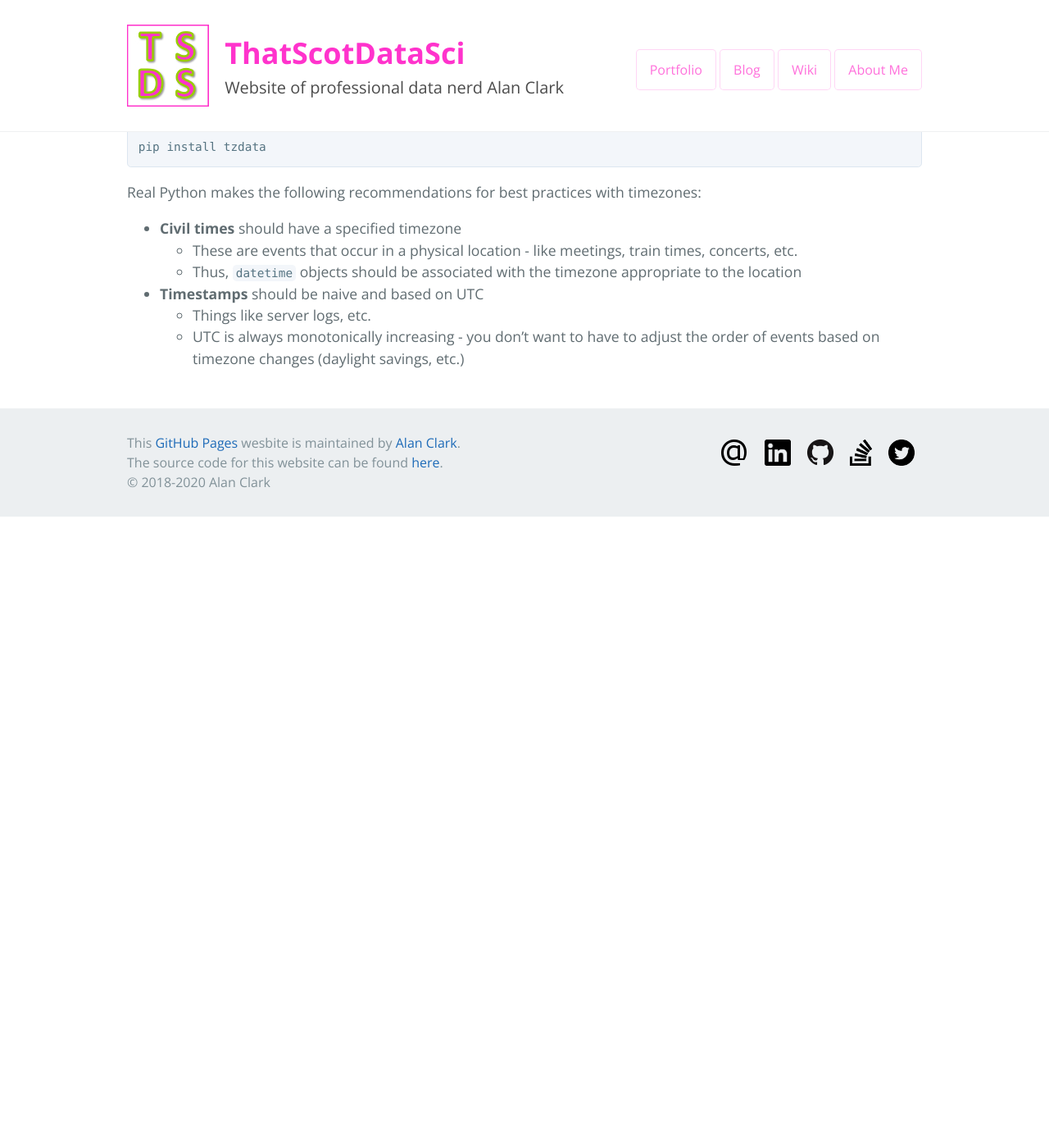
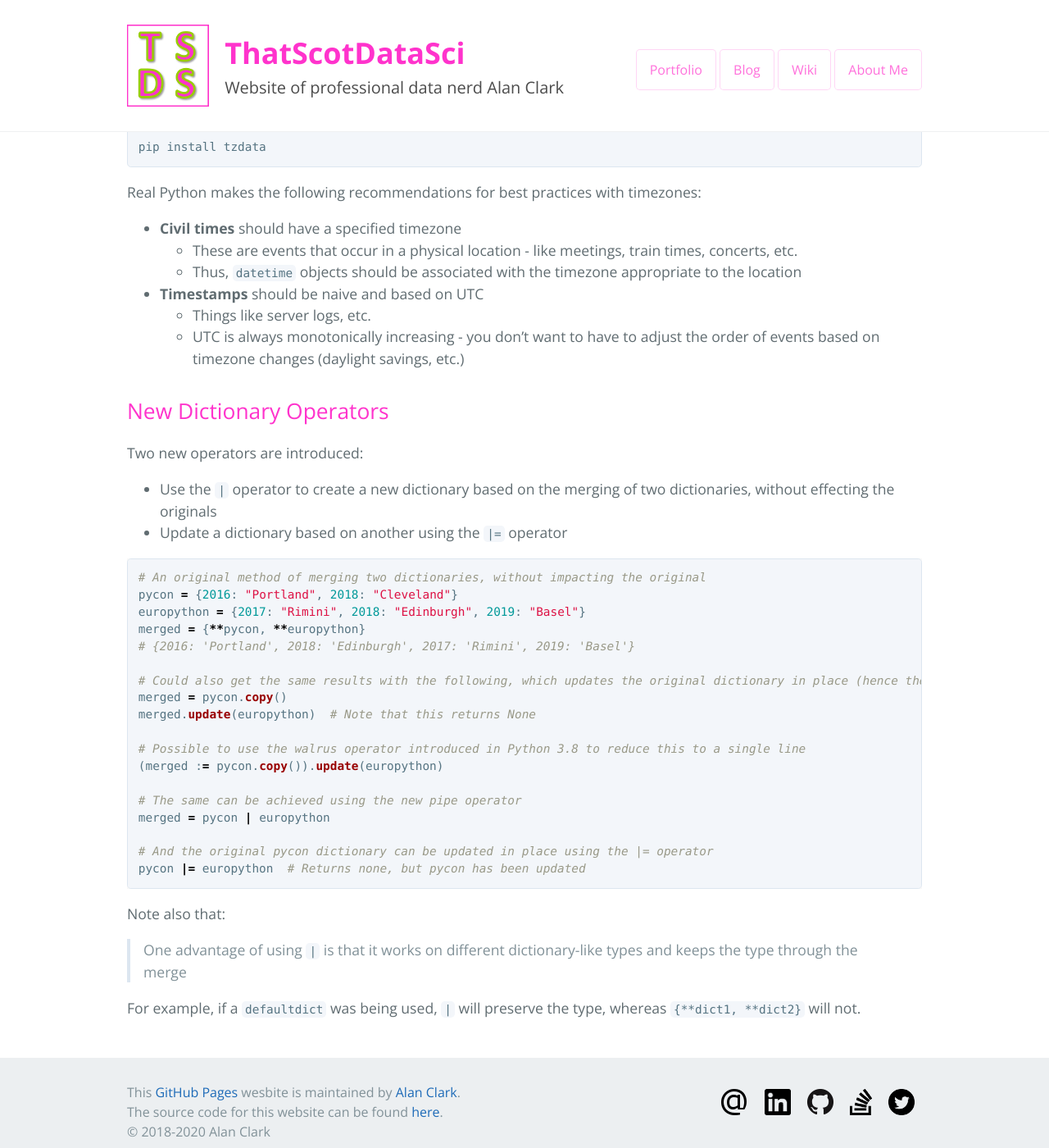
Before and after one commit to thatscotdatasci/thatscotdatasci.github.io, a Jekyll site: the page built from _posts/2020-12-02-python_3.9_features.md, in a window 1280 px wide and 1400 px high, scrolled down 1068 px. Shown: the whole window at 82% size. Built offline with Jekyll 4.4.1, drawn with Linux system fonts in a browser that asks for light colours; before the commit the page ends 1698 px from its top, so only the background shows below that.

Commit message:
New dictonary operators

````diff
--- a/_posts/2020-12-02-python_3.9_features.md
+++ b/_posts/2020-12-02-python_3.9_features.md
@@ -55,3 +55,37 @@ Real Python makes the following recommendations for best practices with timezone
   - Things like server logs, etc.
   - UTC is always monotonically increasing - you don't want to have to adjust the order of events based on timezone changes
   (daylight savings, etc.)
+
+## New Dictionary Operators
+
+Two new operators are introduced:
+
+- Use the `|` operator to create a new dictionary based on the merging of two dictionaries, without effecting the originals
+- Update a dictionary based on another using the `|=` operator
+
+```python
+# An original method of merging two dictionaries, without impacting the original
+pycon = {2016: "Portland", 2018: "Cleveland"}
+europython = {2017: "Rimini", 2018: "Edinburgh", 2019: "Basel"}
+merged = {**pycon, **europython}
+# {2016: 'Portland', 2018: 'Edinburgh', 2017: 'Rimini', 2019: 'Basel'}
+
+# Could also get the same results with the following, which updates the original dictionary in place (hence the copy)
+merged = pycon.copy()
+merged.update(europython)  # Note that this returns None
+
+# Possible to use the walrus operator introduced in Python 3.8 to reduce this to a single line
+(merged := pycon.copy()).update(europython)
+
+# The same can be achieved using the new pipe operator
+merged = pycon | europython
+
+# And the original pycon dictionary can be updated in place using the |= operator
+pycon |= europython  # Returns none, but pycon has been updated
+```
+
+Note also that:
+
+> One advantage of using `|` is that it works on different dictionary-like types and keeps the type through the merge
+
+For example, if a `defaultdict` was being used, `|` will preserve the type, whereas `{**dict1, **dict2}` will not.
````
